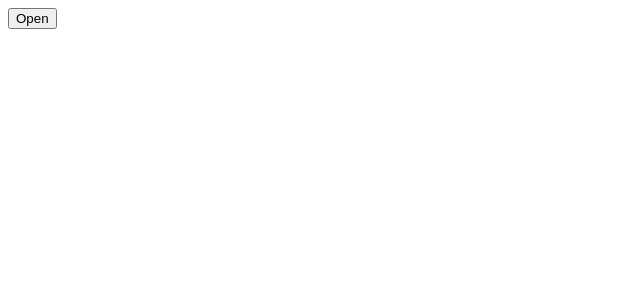
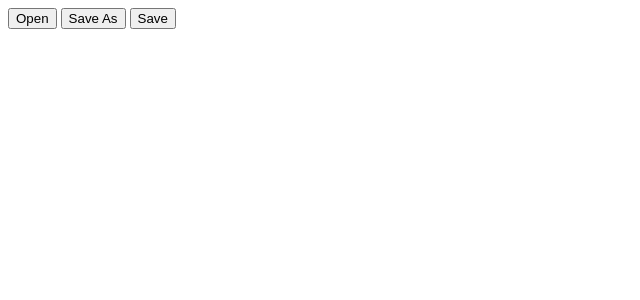
Before and after one commit to arm-out/markable, a SvelteKit app: page / in a window 1280 px wide. Shown: the top 300 px of the page, without its empty margins (0-640 px from the left). Built offline with nearby package versions, Linux system fonts and the light colour scheme.

Commit message:
feat: init editor and open file

```diff
--- a/package.json
+++ b/package.json
@@ -16,7 +16,10 @@
 		"@tauri-apps/api": "^2",
 		"@tauri-apps/plugin-dialog": "~2",
 		"@tauri-apps/plugin-fs": "~2",
-		"@tauri-apps/plugin-shell": "^2"
+		"@tauri-apps/plugin-shell": "^2",
+		"@tiptap/core": "^2.9.1",
+		"@tiptap/pm": "^2.9.1",
+		"@tiptap/starter-kit": "^2.9.1"
 	},
 	"devDependencies": {
 		"@sveltejs/adapter-static": "^3.0.5",
--- a/src/routes/+page.svelte
+++ b/src/routes/+page.svelte
@@ -1,15 +1,56 @@
 <script lang="ts">
 	import { invoke } from '@tauri-apps/api/core';
+	import { onDestroy } from 'svelte';
+	import { Editor } from '@tiptap/core';
+	import StarterKit from '@tiptap/starter-kit';
 
-	let data = '';
+	let content = $state('');
+	let editorElement: HTMLDivElement;
+	let editor: Editor;
+
+	$effect(() => {
+		if (editor) {
+			editor.destroy();
+		}
+
+		editor = new Editor({
+			element: editorElement,
+			extensions: [StarterKit],
+			content,
+			onTransaction: () => {
+				editor = editor;
+			}
+		});
+	});
+
+	onDestroy(() => {
+		if (editor) {
+			editor.destroy();
+		}
+	});
+
+	$inspect(content);
 
 	async function open() {
 		invoke('open_file').then((res) => {
 			const buffer = new Uint8Array(res as ArrayBuffer);
-			data = String.fromCharCode(...buffer);
+			content = String.fromCharCode(...buffer);
 		});
 	}
 </script>
 
-<button on:click={open}>Open</button>
-<div>{data}</div>
+<div style:min-height="100vh">
+	<button on:click={open}>Open</button>
+	<button>Save As</button>
+	<button>Save</button>
+
+	<!-- svelte-ignore element_invalid_self_closing_tag -->
+	<div bind:this={editorElement} class="editor" />
+</div>
+
+<style>
+	:global(.tiptap) {
+		height: 100vh;
+		outline: none;
+	}
+</style>
```
Also changed, not shown: 1 other file (tests, documents, lock files or other folders).
